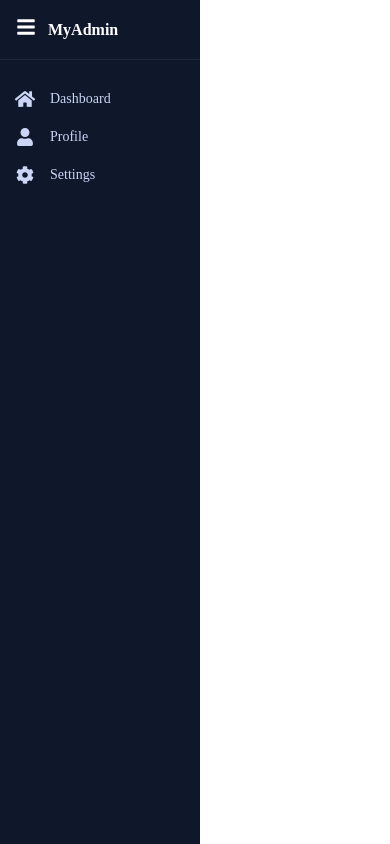
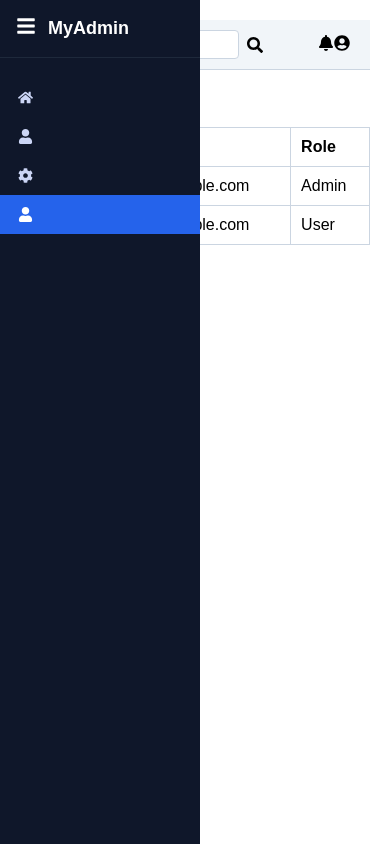
Before and after one commit to dheerajindoriya58-art/Sidebar, a React (Vite) app: page /users in a window 390 px wide. Built offline with nearby package versions, Linux system fonts and the light colour scheme.

Commit message:
first commit

```diff
--- a/src/App.css
+++ b/src/App.css
@@ -1,45 +1,41 @@
-/* ========== RESET ========== */
+/* RESET */
 * {
   margin: 0;
   padding: 0;
   box-sizing: border-box;
+  font-family: sans-serif;
 }
 
-/* ========== SIDEBAR BASE ========== */
+/* SIDEBAR */
 .sidebar {
   position: fixed;
   top: 0;
   left: 0;
   height: 100vh;
-  background-color: #0f172a;   /* Dark Blue */
+  width: 240px;
+  background-color: #0f172a;
   color: white;
-  width: 240px;
   transition: all 0.3s ease;
   overflow: hidden;
   z-index: 1000;
 }
 
-/* ========== COLLAPSED MODE ========== */
 .sidebar.collapsed {
   width: 70px;
 }
 
-/* ========== HEADER ========== */
 .sidebar-header {
-  height: 60px;
   display: flex;
   align-items: center;
+  padding: 16px;
   gap: 12px;
-  padding: 0 16px;
   border-bottom: 1px solid #1e293b;
 }
 
 .sidebar-header h2 {
   font-size: 18px;
-  font-weight: 600;
 }
 
-/* ========== TOGGLE BUTTON ========== */
 .toggle-btn {
   background: none;
   border: none;
@@ -48,14 +44,13 @@
   cursor: pointer;
 }
 
-/* ========== NAV ========== */
+/* NAV */
 nav {
   display: flex;
   flex-direction: column;
   margin-top: 20px;
 }
 
-/* ========== NAV LINKS ========== */
 .nav-link {
   display: flex;
   align-items: center;
@@ -64,7 +59,7 @@ nav {
   color: #cbd5f5;
   text-decoration: none;
   font-size: 15px;
-  transition: background 0.2s ease;
+  transition: 0.2s;
 }
 
 .nav-link:hover {
@@ -72,48 +67,91 @@ nav {
   color: white;
 }
 
-/* ✅ Active Link */
 .nav-link.active {
-  background-color: #2563eb;   /* Blue */
+  background-color: #2563eb;
   color: white;
 }
 
-/* Icon Size */
-.nav-link svg {
-  font-size: 18px;
-  min-width: 22px;
+/* MAIN CONTENT */
+.main-content {
+  margin-left: 240px;
+  padding: 20px;
+  transition: margin-left 0.3s ease;
 }
 
-/* ========== MOBILE RESPONSIVE ========== */
+.sidebar.collapsed ~ .main-content {
+  margin-left: 70px;
+}
 
-/* ✅ Tablet and below */
+/* TOP NAVBAR */
+.top-navbar {
+  display: flex;
+  justify-content: space-between;
+  align-items: center;
+  background-color: #f1f5f9;
+  padding: 10px 20px;
+  border-bottom: 1px solid #cbd5e1;
+}
+
+.top-navbar .search-box {
+  display: flex;
+  align-items: center;
+  gap: 8px;
+}
+
+.top-navbar input {
+  padding: 6px 10px;
+  border-radius: 4px;
+  border: 1px solid #cbd5e1;
+}
+
+/* CARDS */
+.cards-container {
+  display: flex;
+  gap: 20px;
+  flex-wrap: wrap;
+  margin-top: 20px;
+}
+
+.card {
+  flex: 1 1 200px;
+  background-color: #e2e8f0;
+  padding: 20px;
+  border-radius: 8px;
+}
+
+/* TABLE */
+.table {
+  width: 100%;
+  border-collapse: collapse;
+  margin-top: 20px;
+}
+
+.table th,
+.table td {
+  border: 1px solid #cbd5e1;
+  padding: 10px;
+  text-align: left;
+}
+
+/* RESPONSIVE */
 @media (max-width: 768px) {
   .sidebar {
     width: 200px;
   }
-
   .sidebar.collapsed {
     width: 0;
   }
-
-  .sidebar-header h2 {
-    font-size: 16px;
+  .main-content {
+    margin-left: 0;
+  }
+  .cards-container {
+    flex-direction: column;
   }
 }
 
-/* ✅ Mobile */
 @media (max-width: 480px) {
-  .sidebar {
-    width: 200px;
-    position: fixed;
-  }
-
-  .sidebar.collapsed {
-    width: 0;
-  }
-
-  .nav-link {
-    font-size: 14px;
-    padding: 10px 14px;
+  .nav-link span {
+    display: none;
   }
 }
--- a/src/App.jsx
+++ b/src/App.jsx
@@ -1,19 +1,25 @@
 import { BrowserRouter, Routes, Route } from "react-router-dom";
 import Sidebar from "./components/Sidebar";
+import TopNavbar from "./components/TopNavbar";
 import Dashboard from "./pages/Dashboard";
 import Profile from "./pages/Profile";
 import Settings from "./pages/Settings";
-import "./App.css"
+import UsersTable from "./pages/UsersTable";
+import "./App.css";
 
 function App() {
   return (
     <BrowserRouter>
       <Sidebar />
-      <Routes>
-        <Route path="/" element={<Dashboard/>} />
-        <Route path="/profile" element={<Profile/>} />
-        <Route path="/settings" element={<Settings/>} />
-      </Routes>
+      <div className="main-content">
+        <TopNavbar />
+        <Routes>
+          <Route path="/" element={<Dashboard />} />
+          <Route path="/profile" element={<Profile />} />
+          <Route path="/settings" element={<Settings />} />
+          <Route path="/users" element={<UsersTable />} />
+        </Routes>
+      </div>
     </BrowserRouter>
   );
 }
--- /dev/null
+++ b/src/components/Card.jsx
@@ -0,0 +1,8 @@
+export default function Card({ title, value }) {
+  return (
+    <div className="card">
+      <h4>{title}</h4>
+      <p>{value}</p>
+    </div>
+  );
+}
--- a/src/components/Sidebar.jsx
+++ b/src/components/Sidebar.jsx
@@ -1,29 +1,25 @@
 import { NavLink } from "react-router-dom";
 import { FaHome, FaUser, FaCog, FaBars } from "react-icons/fa";
+import { RxCross2 } from "react-icons/rx";
 import { useState } from "react";
-import { RxCross2 } from "react-icons/rx";
 
 const menuItems = [
   { path: "/", label: "Dashboard", icon: <FaHome /> },
   { path: "/profile", label: "Profile", icon: <FaUser /> },
   { path: "/settings", label: "Settings", icon: <FaCog /> },
+  { path: "/users", label: "Users", icon: <FaUser /> },
 ];
 
 export default function Sidebar() {
   const [isOpen, setIsOpen] = useState(true);
-
-  function toggleSidebar() {
-    setIsOpen(!isOpen);
-  }
+  const toggleSidebar = () => setIsOpen(!isOpen);
 
   return (
     <aside className={`sidebar ${isOpen ? "open" : "collapsed"}`}>
-
       <div className="sidebar-header">
         <button className="toggle-btn" onClick={toggleSidebar}>
-            {isOpen ? <FaBars /> : <RxCross2 />}
+          {isOpen ? <FaBars /> : <RxCross2 />}
         </button>
-
         {isOpen && <h2>MyAdmin</h2>}
       </div>
 
--- /dev/null
+++ b/src/components/Table.jsx
@@ -0,0 +1,22 @@
+export default function Table({ columns, data }) {
+  return (
+    <table className="table">
+      <thead>
+        <tr>
+          {columns.map((col) => (
+            <th key={col}>{col}</th>
+          ))}
+        </tr>
+      </thead>
+      <tbody>
+        {data.map((row, idx) => (
+          <tr key={idx}>
+            {columns.map((col) => (
+              <td key={col}>{row[col]}</td>
+            ))}
+          </tr>
+        ))}
+      </tbody>
+    </table>
+  );
+}
--- /dev/null
+++ b/src/components/TopNavbar.jsx
@@ -0,0 +1,16 @@
+import { FaBell, FaSearch, FaUserCircle } from "react-icons/fa";
+
+export default function TopNavbar() {
+  return (
+    <header className="top-navbar">
+      <div className="search-box">
+        <input type="text" placeholder="Search..." />
+        <FaSearch />
+      </div>
+      <div className="nav-icons">
+        <FaBell className="icon" />
+        <FaUserCircle className="icon" />
+      </div>
+    </header>
+  );
+}
--- a/src/pages/Dashboard.jsx
+++ b/src/pages/Dashboard.jsx
@@ -1,11 +1,20 @@
-import React from 'react'
+import Card from "../components/Card";
 
-function Dashboard() {
+export default function Dashboard() {
+  const cards = [
+    { title: "Total Users", value: 1200 },
+    { title: "Total Sales", value: "$34,000" },
+    { title: "New Orders", value: 230 },
+  ];
+
   return (
-    <div className='center'>
-      <h1>dashboard</h1>
+    <div className="page dashboard">
+      <h1>Dashboard</h1>
+      <div className="cards-container">
+        {cards.map((c, idx) => (
+          <Card key={idx} title={c.title} value={c.value} />
+        ))}
+      </div>
     </div>
-  )
+  );
 }
-
-export default Dashboard;
--- a/src/pages/Settings.jsx
+++ b/src/pages/Settings.jsx
@@ -1,11 +1,14 @@
-import React from 'react'
-
-function Settings() {
+export default function Profile() {
   return (
-    <div className='center'>
-      <h1>settings</h1>
+    <div className="page profile">
+      <h1>Profile</h1>
+      <form className="profile-form">
+        <label>Name</label>
+        <input type="text" placeholder="Enter your name" />
+        <label>Email</label>
+        <input type="email" placeholder="Enter your email" />
+        <button type="submit">Save</button>
+      </form>
     </div>
-  )
+  );
 }
-
-export default Settings
--- /dev/null
+++ b/src/pages/UsersTable.jsx
@@ -0,0 +1,16 @@
+import Table from "../components/Table";
+
+export default function UsersTable() {
+  const columns = ["Name", "Email", "Role"];
+  const data = [
+    { Name: "John", Email: "john@example.com", Role: "Admin" },
+    { Name: "Jane", Email: "jane@example.com", Role: "User" },
+  ];
+
+  return (
+    <div className="page users">
+      <h1>Users</h1>
+      <Table columns={columns} data={data} />
+    </div>
+  );
+}
```
